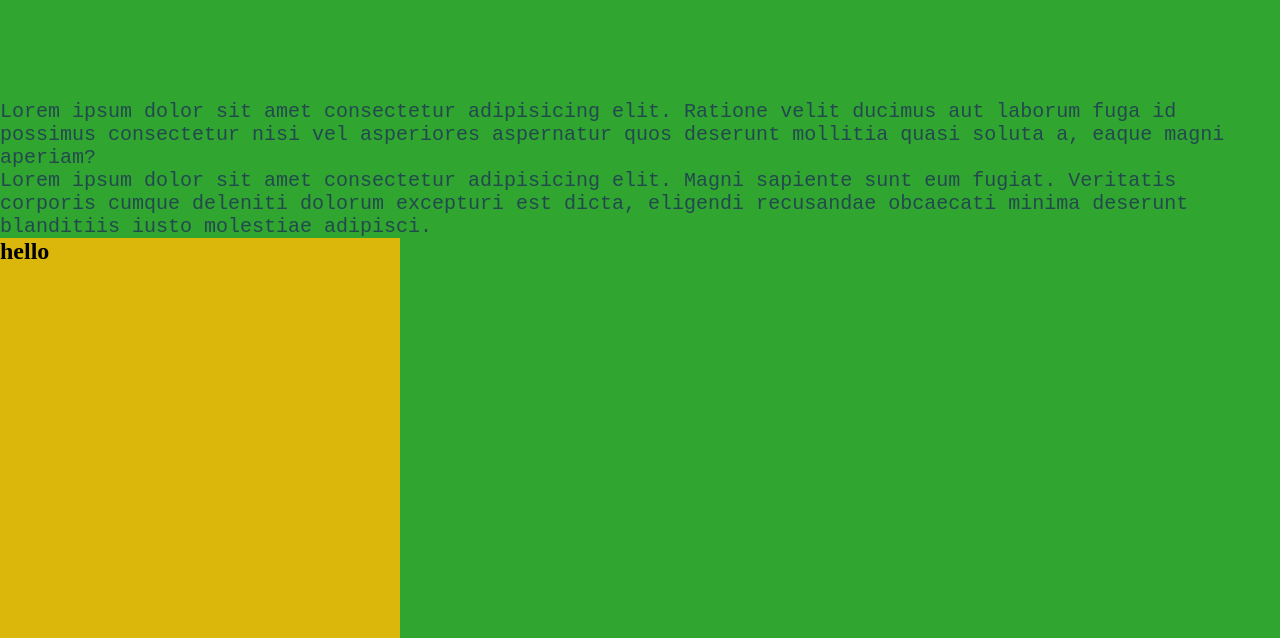
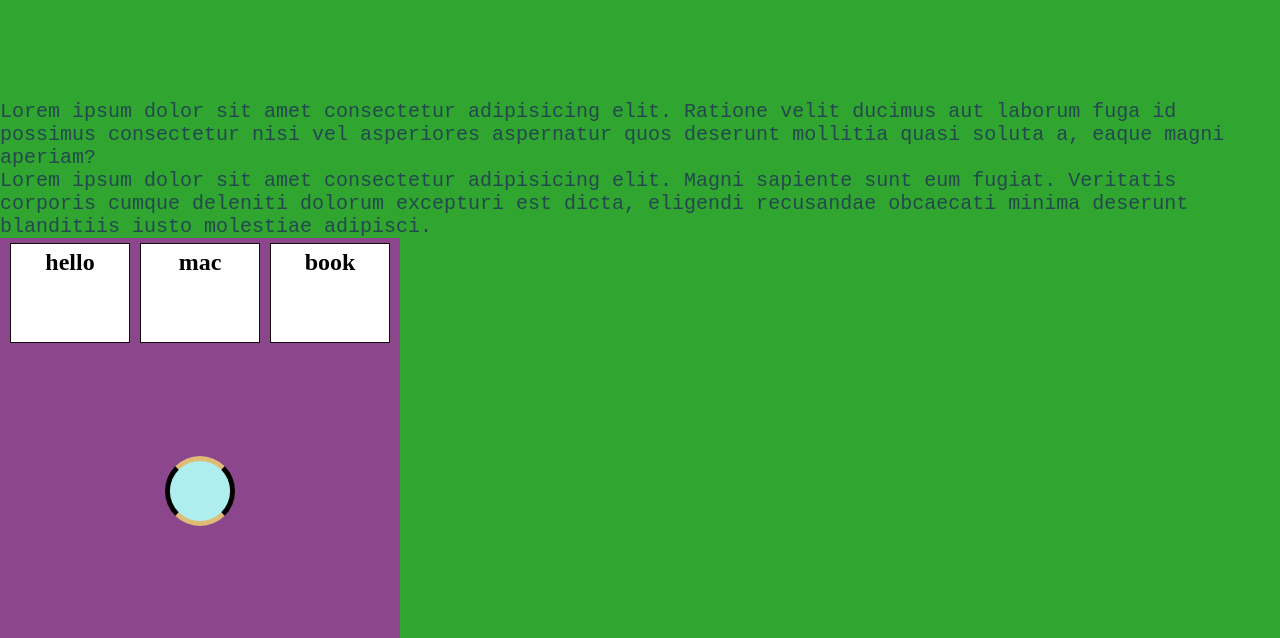
Before and after one commit to remeessalam/studycss, a plain HTML site: page index.html in a window 1280 px wide. Shown: the top 638 px of the page. Drawn offline with Linux system fonts and the light colour scheme.

Commit message:
some css style like animation etc .. studied

```diff
--- a/index.html
+++ b/index.html
@@ -14,10 +14,24 @@
         <h1><a href="#bottom">bottom</a></h1>
     </div>
     <div class="content">
-        <p>Lorem ipsum dolor sit amet consectetur adipisicing elit. Ratione velit ducimus aut laborum fuga id possimus consectetur nisi vel asperiores aspernatur quos deserunt mollitia quasi soluta a, eaque magni aperiam?</p>
-        <p>Lorem ipsum dolor sit amet consectetur adipisicing elit. Magni sapiente sunt eum fugiat. Veritatis corporis cumque deleniti dolorum excepturi est dicta, eligendi recusandae obcaecati minima deserunt blanditiis iusto molestiae adipisci.</p>
+        <p>Lorem ipsum dolor sit amet consectetur adipisicing elit. Ratione velit ducimus aut laborum fuga id possimus
+            consectetur nisi vel asperiores aspernatur quos deserunt mollitia quasi soluta a, eaque magni aperiam?</p>
+        <p>Lorem ipsum dolor sit amet consectetur adipisicing elit. Magni sapiente sunt eum fugiat. Veritatis corporis
+            cumque deleniti dolorum excepturi est dicta, eligendi recusandae obcaecati minima deserunt blanditiis iusto
+            molestiae adipisci.</p>
         <section class="sample">
-            <h2>hello</h2>
+            <div class="ones">
+                <h2>hello</h2>
+            </div>
+            <div class="twos">
+                <h2>mac</h2>
+            </div>
+            <div class="threes">
+                <h2>book</h2>
+            </div>
+
+            <div class="loader">
+            </div>
         </section>
     </div>
     <div class="condainer">
@@ -39,7 +53,9 @@
         </div>
         <div id="bottom" class="section">
             <input type="text">
-            <p>Lorem ipsum dolor sit amet, consectetur adipisicing elit. Consequatur, similique. Quibusdam magni dolore perferendis porro animi consequatur quo repellendus ipsa tempora, numquam non at iste, tenetur accusamus molestias asperiores qui!</p>
+            <p>Lorem ipsum dolor sit amet, consectetur adipisicing elit. Consequatur, similique. Quibusdam magni dolore
+                perferendis porro animi consequatur quo repellendus ipsa tempora, numquam non at iste, tenetur accusamus
+                molestias asperiores qui!</p>
         </div>
     </div>
 </body>
--- a/style.css
+++ b/style.css
@@ -1,6 +1,7 @@
-html{
+html {
     scroll-behavior: smooth;
 }
+
 body {
     margin: 0;
     padding: 0;
@@ -18,7 +19,7 @@ body {
     }
 
     50% {
-        top: -30px;
+        top: -50px;
         transform: scale(2.2);
     }
 
@@ -151,7 +152,8 @@ p {
     border: 1px solid rgb(66, 62, 96);
     border-radius: 100px;
 }
-a{
+
+a {
     text-decoration: none;
     padding-top: 35px;
     color: rgba(0, 0, 0, 0.752);
@@ -164,15 +166,20 @@ a{
     padding: 0;
 
 }
-h2{
+
+h2 {
     margin: 0;
     color: black;
 }
-.sample{
-    background-color: violet;
+
+.sample {
+    background-color: rgb(140, 71, 140);
     max-width: 400px;
     min-height: 400px;
-    background-color: #dab70a;
+    display: flex;
+    justify-content: space-evenly;
+    flex-wrap: wrap;
+    padding-top: 5px;
 }
 
 .content {
@@ -181,9 +188,61 @@ h2{
     background-color: rgb(48, 166, 48);
     padding-top: 100px;
 
+
 }
 
+.ones,
+.twos,
+.threes {
+    width: 120px;
+    height: 100px;
+    background-color: #fff;
+    border: 1px solid rgb(20, 11, 11);
+    text-align: center;
+    padding: 5px;
+
+}
+
+/* .ones{
+    order: 2;
+}
+.twos{
+    order: 3;
+}
+.threes{
+    order: 1;
+} */
 .content p {
     margin: 0;
 
 }
+
+.loader {
+    width: 100px;
+    height: 100px;
+    background-color: paleturquoise;
+    border: 7px solid black;
+    border-top: 7px solid rgb(224, 187, 118);
+    border-bottom: 7px solid rgb(224, 187, 118);
+    border-radius: 50%;
+    animation: spin  linear infinite;
+    animation-duration: 1s;
+
+
+}
+
+@keyframes spin {
+
+    0% {
+        transform: rotate(0deg) scale(.7);
+    }
+
+    /* 50% {
+        transform: rotate(180deg) scale(1.4);
+
+
+    } */
+    100%{
+        transform: rotate(360deg) scale(.7)
+    }
+}
```
